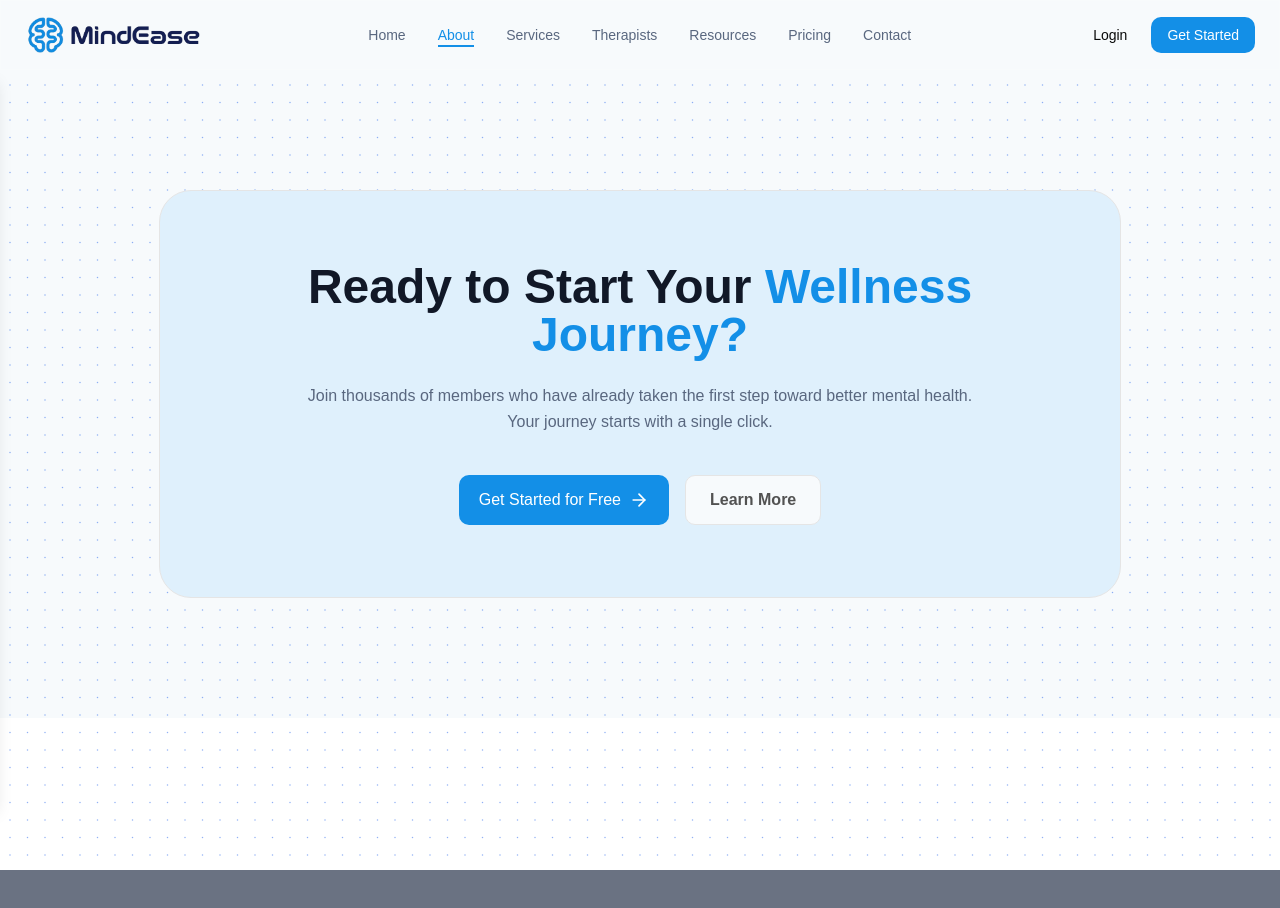
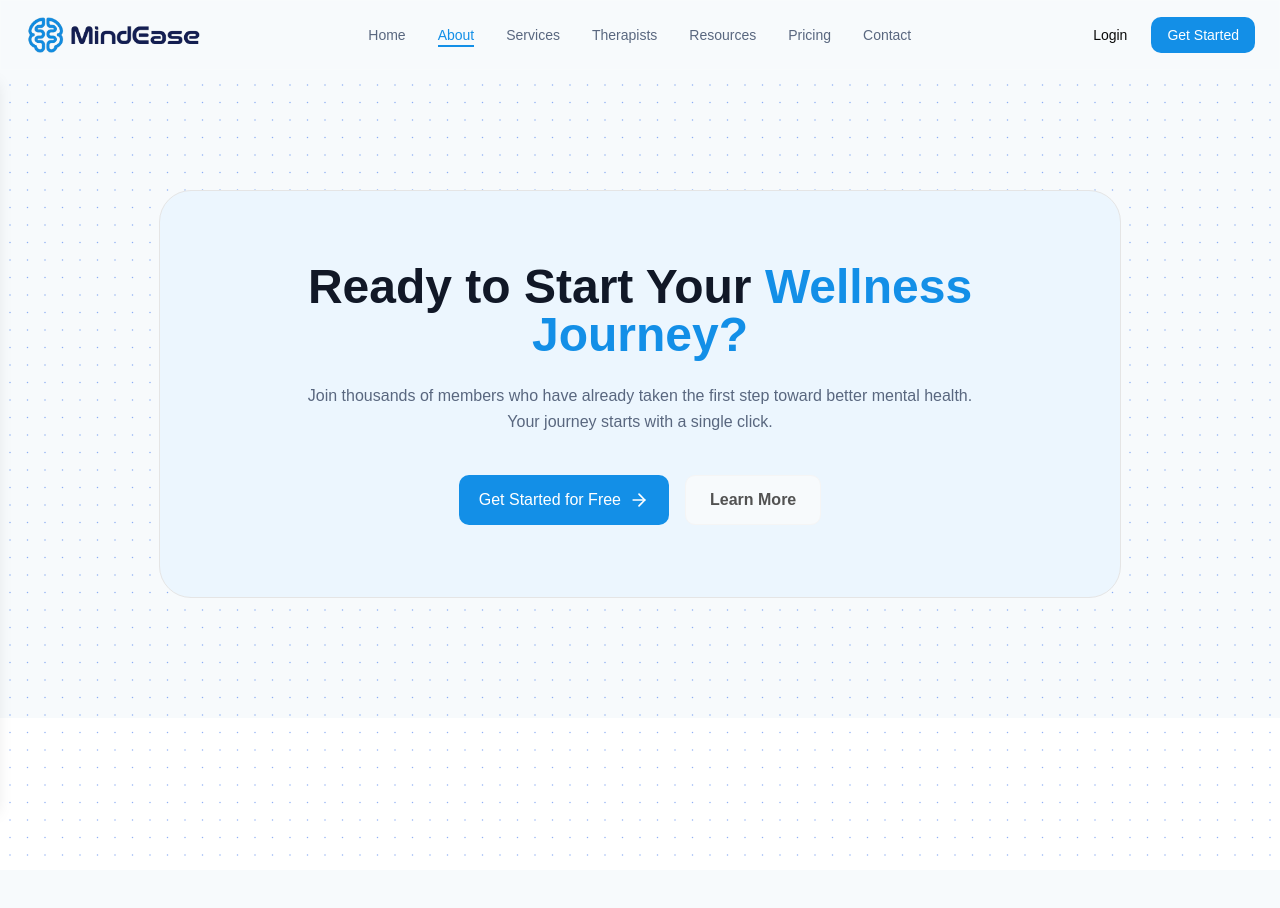
Before and after one commit to jianb14/MindEase, a React (Vite) app: page /about in a window 1280 px wide. Shown: the top 908 px of the page. Built offline with nearby package versions, Linux system fonts and the light colour scheme.

Commit message:
change bg color of cta

```diff
--- a/src/components/layout/Footer.jsx
+++ b/src/components/layout/Footer.jsx
@@ -2,7 +2,7 @@
 
 export default function Footer() {
     return(
-        <footer className="bg-gray-500 h-50">
+        <footer className="bg-bg-primary h-50">
 
         </footer>
     )
--- a/src/features/about/AboutCTA.jsx
+++ b/src/features/about/AboutCTA.jsx
@@ -16,7 +16,7 @@ export default function AboutCTA() {
                     </p>
                     <div className="flex justify-center gap-4 flex-col sm:flex-row">
                         <Button label="Get Started for Free" icon={ArrowRight} className="flex justify-center"/>
-                        <button className="px-6 py-3 rounded-lg border z-1 bg-bg-primary border-neutral-200 text-neutral-600 font-semibold hover:bg-blue-50 transition duration-300">
+                        <button className="px-6 py-3 rounded-lg border z-1 bg-bg-primary border-neutral-100 text-neutral-600 font-semibold hover:bg-blue-50 transition duration-300">
                         Learn More
                         </button>
                     </div>
--- a/src/features/home/HomeCTA.jsx
+++ b/src/features/home/HomeCTA.jsx
@@ -10,7 +10,7 @@ export default function HomeCTA() {
                     <div className="w-full max-w-3xl text-center">
 
                     {/* top badge */}
-                    <div className="inline-flex items-center gap-1.5 px-4 py-1.5 rounded-full border border-gray-200 bg-white/60 backdrop-blur-sm text-xs font-semibold text-text-secondary mb-8">
+                    <div className="inline-flex items-center gap-1.5 px-4 py-1.5 rounded-full border border-gray-200 bg-white/80 backdrop-blur-sm text-xs font-semibold text-text-secondary mb-8">
                         <ShieldCheck size={14} className="text-text-accent" />
                         No commitment. Cancel anytime.
                     </div>
@@ -26,7 +26,7 @@ export default function HomeCTA() {
 
                     <div className="flex justify-center gap-4 flex-col sm:flex-row mb-8">
                         <Button label="Get Started Now" icon={ArrowRight} className="flex justify-center"/>
-                        <button className="px-6 py-3 rounded-lg border border-neutral-200 bg-white/70 backdrop-blur-sm text-neutral-600 font-semibold hover:bg-blue-50 transition duration-300">
+                        <button className="px-6 py-3 rounded-lg border border-neutral-100 bg-white/80 backdrop-blur-sm text-neutral-600 font-semibold hover:bg-blue-50 transition duration-300">
                         Browse Therapists
                         </button>
                     </div>
--- a/src/features/home/WhyChoose.jsx
+++ b/src/features/home/WhyChoose.jsx
@@ -25,7 +25,7 @@ export default function WhyChoose() {
                         <FadeIn key={i} delay={i * 0.1} className="z-2 relative pt-4">
                             <div className={`relative bg-white p-7 group rounded-2xl shadow hover:-translate-y-1.75 hover:shadow-lg transition duration-300 h-full ${card.card} hover:rotate-0`}>
                             {/* tape nasa loob ng card */}
-                            <div className={`absolute -top-3.5 ${card.tape} z-3 w-20 h-7 bg-blue-accent/70 rounded-sm shadow-sm`}></div>
+                            <div className={`absolute -top-3.5 ${card.tape} z-3 w-20 h-7 bg-blue-accent rounded-sm shadow-sm`}></div>
                             <div className={`h-12 w-12 flex justify-center items-center ${card.bg} rounded-lg mb-5 transition-transform group-hover:bg-blue-accent duration-300 group-hover:scale-115`}>
                                 {card.icon}
                             </div>
--- a/src/index.css
+++ b/src/index.css
@@ -12,7 +12,7 @@
 
   --color-blue: #138fe7;
   --color-blue-ghost: #EAF4FD;
-  --color-blue-accent: #DFF0FC;
+  --color-blue-accent: #ecf6fe;
   --color-red: rgb(220, 38, 38);
   --color-red-ghost: #FDECEC;
   --color-green: rgba(5, 150, 105);
```
